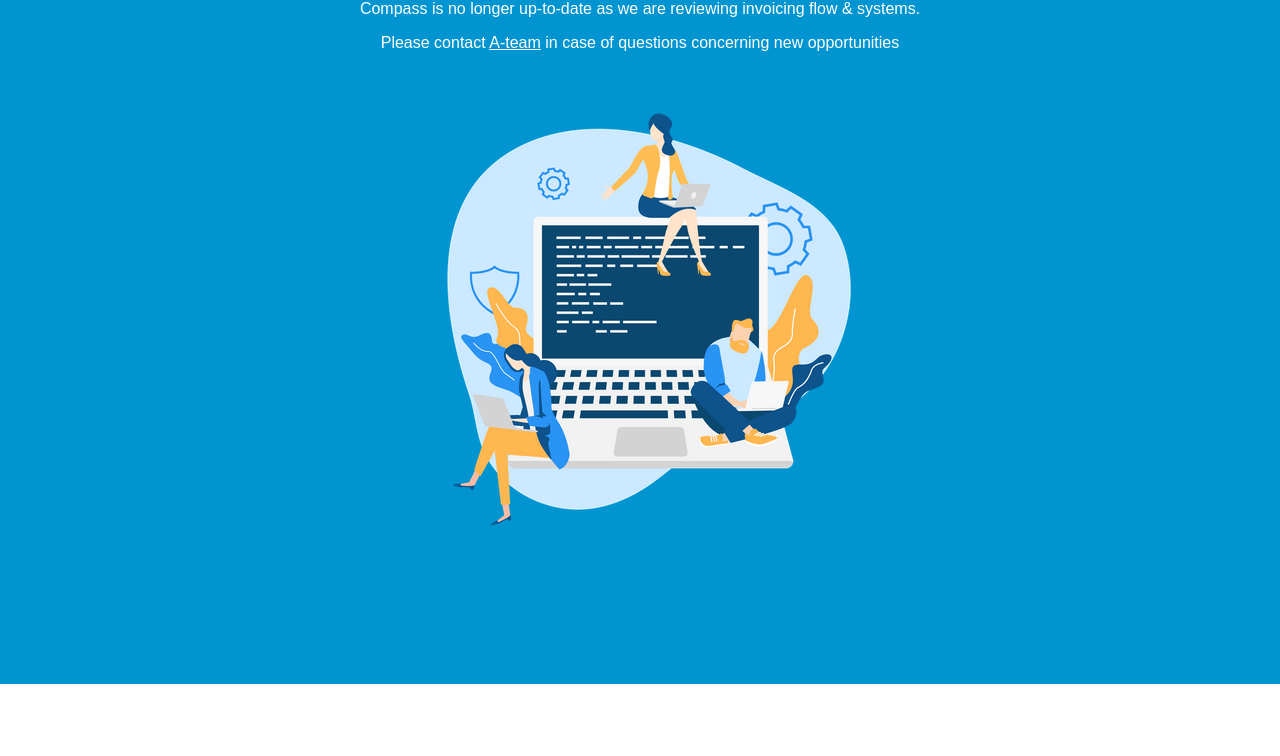
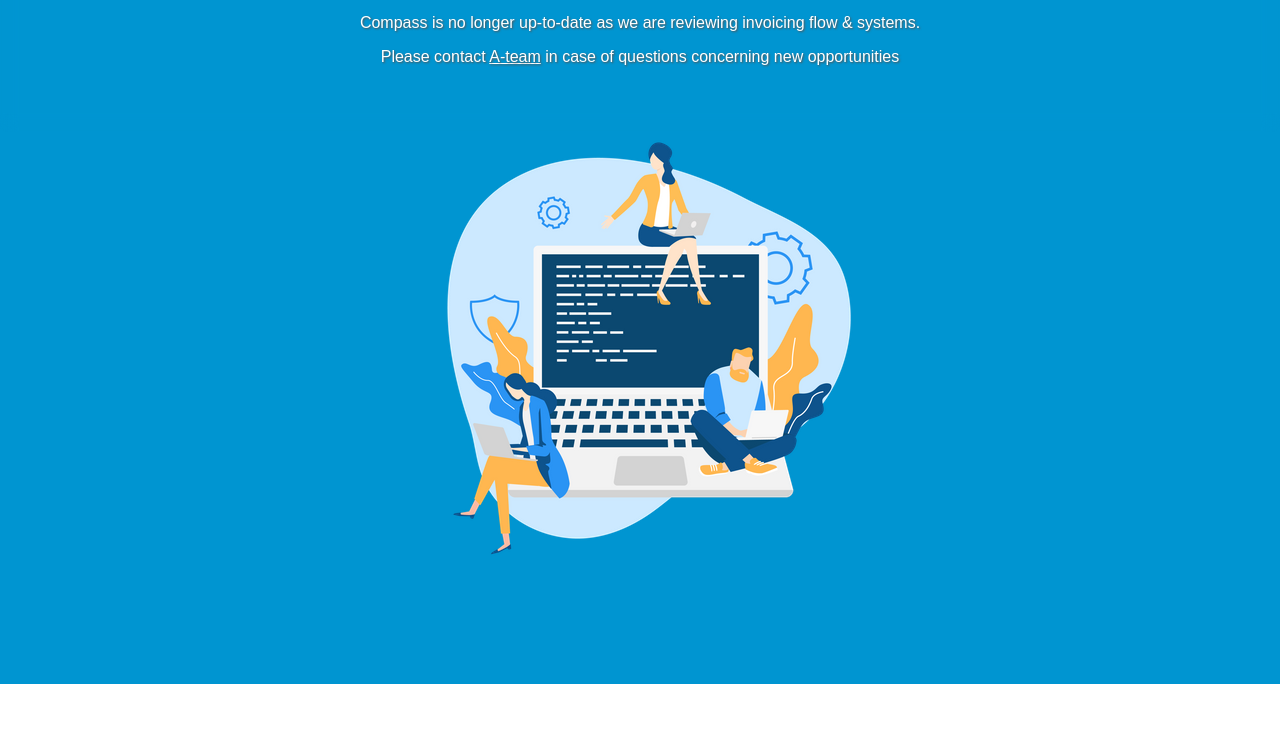
Before and after one commit to glenndejaeger/AEToolingMaintenance, a website: page src/index.html in a window 1280 px wide. Shown: the part 116-872 px from the top of the page. After the commit the page ends 800 px from the top, so only its background shows below. Drawn offline with Linux system fonts and the light colour scheme.

Commit message:
Shading on background

```diff
--- a/src/index.html
+++ b/src/index.html
@@ -1,5 +1,5 @@
 <!DOCTYPE html>
-<html lang="en">
+<html lang="en"">
 
 <head>
   <meta charset="UTF-8">
@@ -8,12 +8,12 @@
   <title>Compass</title>
 </head>
 
-<body style="height: 100vh; background-color: #0095d1;">
-  <main style="text-align: center; ">
-    <div style="padding: 2vh; text-align: center; color: white; background-image: url('maintenance.webp'); background-repeat: no-repeat; background-position: center; height: 100vh">
-    <h1>Compass is unavailable at this time</h1>
-    <p>Compass is no longer up-to-date as we are reviewing invoicing flow & systems.</p>
-    <p>Please contact <a href="mailto:Ateam@ae.be" style="color: white;">A-team</a> in case of questions concerning new opportunities</p>
+<body style="height: 100vh; width: 100vw; background-color: #0095d1;">
+  <div style="position: absolute; top: 0; left: 0; right:0; bottom:0; text-align: center;  background-image: url('maintenance.webp'); background-repeat: no-repeat; background-position: center 30vh;">
+    <div style="text-shadow: 1px 1px 2px #555; padding: 50px; text-align: center; color: white; backdrop-filter: blur(8px) saturate(100%);">
+      <h1>Compass is unavailable at this time</h1>
+      <p>Compass is no longer up-to-date as we are reviewing invoicing flow & systems.</p>
+      <p>Please contact <a href="mailto:Ateam@ae.be" style="color: white;">A-team</a> in case of questions concerning new opportunities</p>
   </div>
   </main>
 </body>
```
